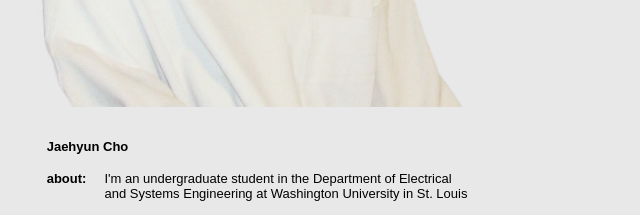
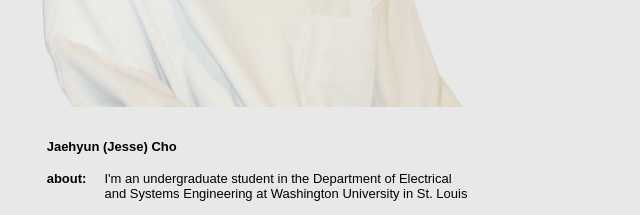
Before and after one commit to cjaehyun/cjaehyun.github.io, a plain HTML site: page index.html in a window 1280 px wide. Shown: the part 381-596 px from the top of the page, 0-640 px from the left. Drawn offline with Linux system fonts and the light colour scheme.

Commit message:
Update index.html

```diff
--- a/index.html
+++ b/index.html
@@ -44,7 +44,7 @@
       <td class="shrink">
        <br>
        &nbsp; &nbsp; &nbsp;
-       <b>Jaehyun Cho</b>
+       <b>Jaehyun (Jesse) Cho</b>
        &nbsp; &nbsp; &nbsp; &nbsp;
       </td>
      </tr>
```
